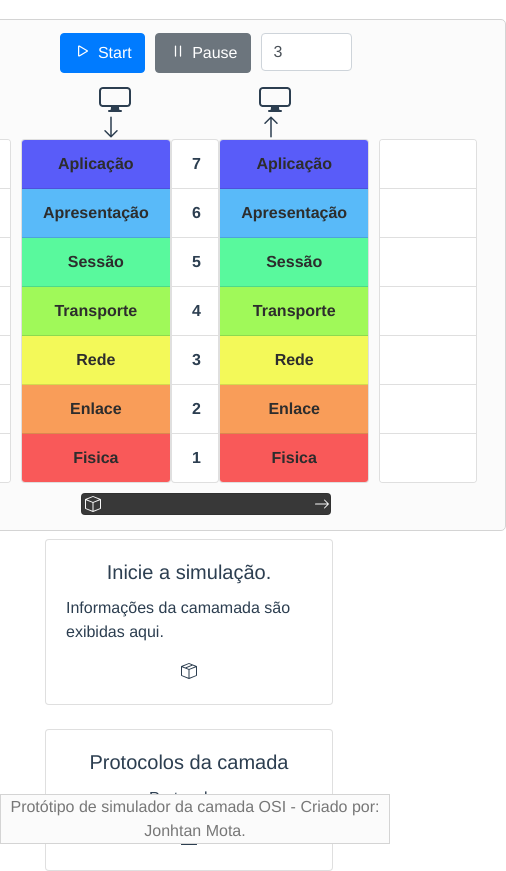
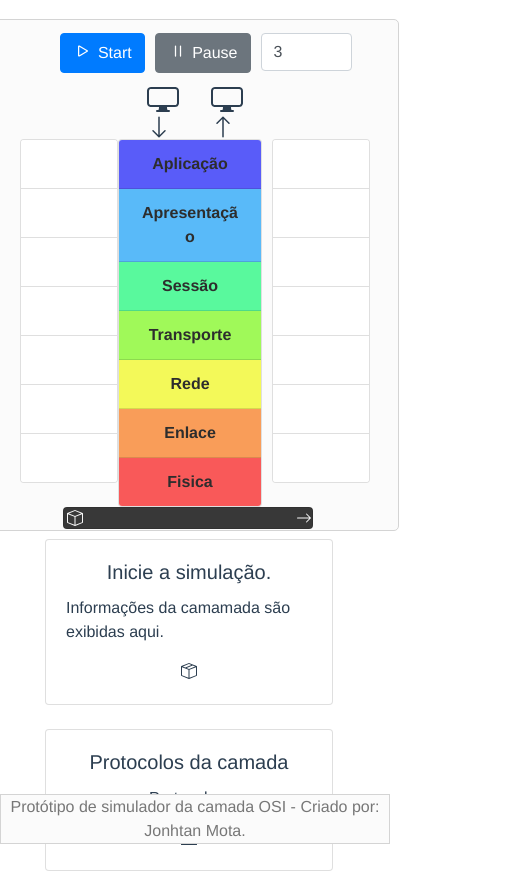
Before and after one commit to jomrs/prototipo-osi, a Vue app: page / in a window 390 px wide. Shown: the whole page, 506 px wide, since content can reach past the window. Built offline with nearby package versions, Linux system fonts and the light colour scheme.

Commit message:
adicionado responsividade a telas menores ainda.

```diff
--- a/src/components/Prototipo.vue
+++ b/src/components/Prototipo.vue
@@ -123,7 +123,7 @@
         </div>
 
       <div style="margin-top:10px;">
-      <div class="card d-flex flex-row justify-content-between" style="width: 250px; position: absolute; margin-left:-90px; background: #383838; color: #f7f7f7;">
+      <div class="card d-flex flex-row justify-content-between boxpass" style="width: 250px; position: absolute; margin-left:-90px; background: #383838; color: #f7f7f7;">
         <b-icon-box id="boxPass"></b-icon-box>
         <b-icon-arrow-right style="margin-top: 2px;"></b-icon-arrow-right>
       </div>
@@ -357,4 +357,24 @@ export default {
     }
   }
 
+  @media only screen and (max-width: 480px) {
+    div#camadas > div > div[class="card"] {
+      max-width: 9rem !important;
+    }
+    div#camadas > div:nth-child(2) {
+      display: none !important;
+    }
+    div#camadas > div > div[style="width: 4rem;"] {
+      display: none;
+    }
+    .boxpass {
+      margin-top: 358px;
+      margin-left: -55px !important;
+    }
+    .display, .arrow {
+      margin-left: 1rem !important;
+      margin-right: 1rem !important;
+    }
+  }
+
 </style>
```
